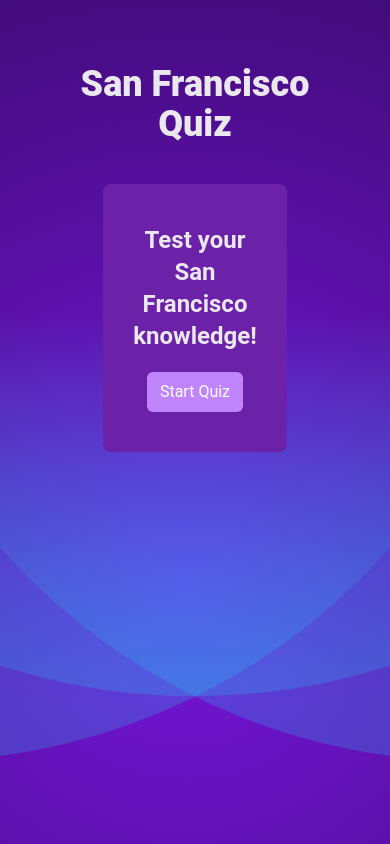
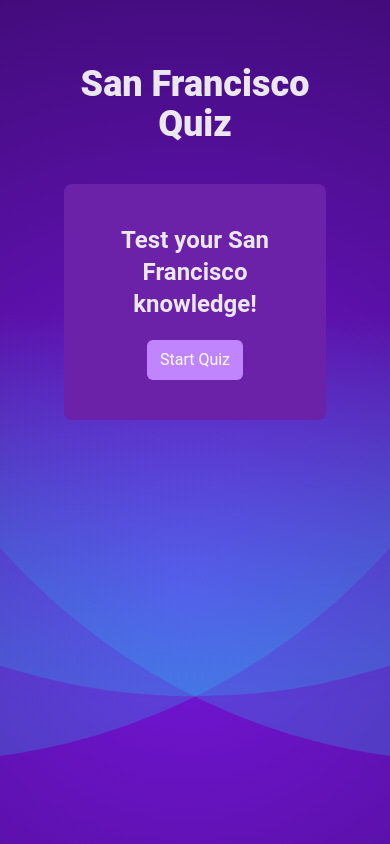
Before and after one commit to SourceSailor/SF-Quiz, a React (Vite) app in the folder quiz-project/: page / in a window 390 px wide. Built offline with nearby package versions, Linux system fonts and the light colour scheme.

Commit message:
Mobile Responsive Changes

```diff
--- a/quiz-project/src/components/EndCard.jsx
+++ b/quiz-project/src/components/EndCard.jsx
@@ -6,7 +6,7 @@ const EndCard = ({ playerData, onResetGame }) => {
   const percentageScore = (correctAnswers.length / playerData.length) * 100;
 
   return (
-    <section className="flex flex-col m-auto px-8 py-5 w-[70%] rounded-lg bg-purple-800 justify-center gap-10">
+    <section className="flex flex-col m-auto px-8 py-5 w-full md:w-[70%] rounded-lg bg-purple-800 justify-center gap-10">
       <div className="flex flex-row items-center justify-center gap-5">
         <p className="text-2xl">
           Answered Correct: {correctAnswers.length}/{playerData.length}
--- a/quiz-project/src/components/QuizCard.jsx
+++ b/quiz-project/src/components/QuizCard.jsx
@@ -13,7 +13,7 @@ const QuizCard = ({
   );
 
   return (
-    <div className="flex flex-col m-auto px-8 py-5 w-[70%] rounded-lg bg-purple-800 justify-center">
+    <div className="flex flex-col m-auto px-5 md:px-8 py-5  w-full md:w-[70%] rounded-lg bg-purple-800 justify-center">
       <h4 className="mb-5 text-2xl">{quizQuestion}</h4>
 
       {/* Displaying the correct answer if incorrect */}
--- a/quiz-project/src/components/StartCard.jsx
+++ b/quiz-project/src/components/StartCard.jsx
@@ -1,6 +1,6 @@
 const StartCard = ({ startGame }) => {
   return (
-    <div className="flex flex-col p-10 w-[70%] m-auto  bg-purple-800 items-center rounded-lg">
+    <div className="flex flex-col p-10 w-full md:w-[70%] m-auto  bg-purple-800 items-center rounded-lg">
       <h2 className="text-2xl font-bold">Test your San Francisco knowledge!</h2>
       <button
         onClick={startGame}
```
